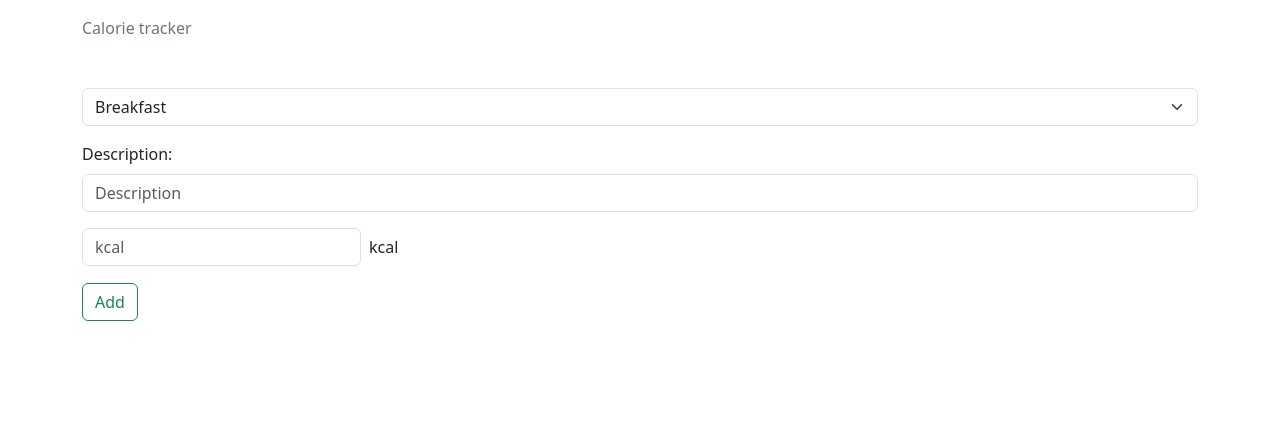
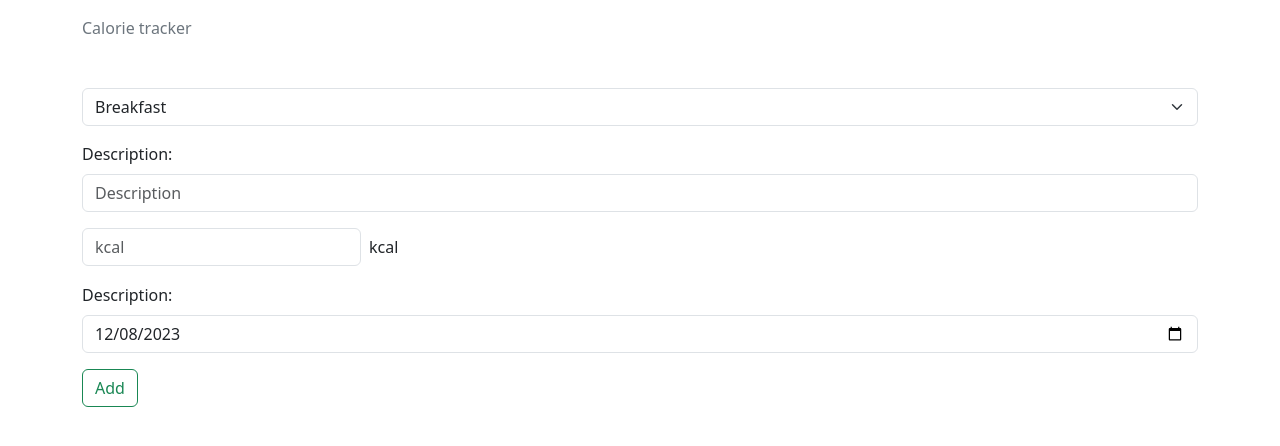
Before and after one commit to limbonalim/Home-Work-66, a React (Vite) app: page /add-meal in a window 1280 px wide. Shown: the top 446 px of the page. Built offline with nearby package versions, Linux system fonts and the light colour scheme.

Commit message:
added input for date in AddMeal component, FormatDaate class and sorted dishes in Home container

```diff
--- a/src/components/Dish/Dish.tsx
+++ b/src/components/Dish/Dish.tsx
@@ -1,22 +1,27 @@
 import React from 'react';
 import {Link} from 'react-router-dom';
+import {FormatDate} from '../FormatDate/FormatDate';
 
 interface Props {
   id: string;
   isDeleting: boolean;
   time: string;
+  date: string;
   description: string;
   kcal: number;
   onDelete: (id: string) => void;
 }
 
-const Dish: React.FC<Props> = ({id, time, description, kcal, onDelete, onEdit, isDeleting}) => {
+const MemoDish: React.FC<Props> = React.memo(function Dish({id, time, date, description, kcal, onDelete, isDeleting}) {
   const link = `/edit-meal/${id}`;
+  const currentDate = new FormatDate(date);
+
   return (
     <div className="border border-2 rounded d-flex gap-5 p-3">
       <div>
         <p className="fs-5 text-secondary">{time}</p>
         <p className="fs-3">{description}</p>
+        <p className="text-secondary">{currentDate.toStringFormatDate()}</p>
       </div>
       <span className="fw-medium ms-auto">{kcal} kcal</span>
       <div className="d-flex gap-2 align-items-start">
@@ -35,6 +40,8 @@ const Dish: React.FC<Props> = ({id, time, description, kcal, onDelete, onEdit, i
       </div>
     </div>
   );
-};
+}, (prevProps, nextProps) => {
+  return (prevProps.date === nextProps.date && prevProps.id === nextProps.id && prevProps.description === nextProps.description);
+});
 
-export default Dish;
+export default MemoDish;
--- /dev/null
+++ b/src/components/FormatDate/FormatDate.ts
@@ -0,0 +1,21 @@
+export class FormatDate {
+  private date;
+  daysOfWeek = ['Sunday', 'Monday', 'Tuesday', 'Wednesday', 'Thursday', 'Friday', 'Saturday'];
+  months = ['January', 'February', 'March', 'April', 'May', 'June', 'July', 'August', 'September', 'October', 'November', 'December'];
+
+  constructor(date) {
+    this.date = new Date(date);
+  }
+
+  apiFormatDate() {
+    return this.date.toISOString().slice(0, 10);
+  }
+
+  toStringFormatDate() {
+    const dayOfWeek = this.daysOfWeek[this.date.getDay()];
+    const month = this.months[this.date.getMonth()];
+    const dayOfMonth = this.date.getDate();
+    const year = this.date.getFullYear();
+    return `${dayOfWeek} ${month} ${dayOfMonth}, ${year}`;
+  }
+}
--- a/src/containers/AddMeal/AddMeal.tsx
+++ b/src/containers/AddMeal/AddMeal.tsx
@@ -3,10 +3,13 @@ import {useNavigate, useParams} from 'react-router-dom';
 import {times} from '../../constants';
 import axiosApi from '../../axios-api';
 import {FormDish, SubmitDish} from '../../types';
+import {FormatDate} from '../../components/FormatDate/FormatDate';
 
 const AddMeal = () => {
+  const current = new FormatDate(new Date()).apiFormatDate();
   const [dish, setDish] = useState<FormDish>({
     time: 'Breakfast',
+    date: current,
     description: '',
     kcal: '',
   });
@@ -50,6 +53,7 @@ const AddMeal = () => {
     try {
       const data: SubmitDish = {
         time: dish.time,
+        date: dish.date,
         description: dish.description,
         kcal: parseFloat(dish.kcal),
       };
@@ -63,6 +67,7 @@ const AddMeal = () => {
     try {
       const data: SubmitDish = {
         time: dish.time,
+        date: dish.date,
         description: dish.description,
         kcal: parseFloat(dish.kcal),
       };
@@ -119,6 +124,19 @@ const AddMeal = () => {
         />
         <label htmlFor="kcal" className="form-label">kcal</label>
       </div>
+      <div className="mb-3">
+        <label htmlFor="date" className="form-label">Description:</label>
+        <input
+          onChange={onChange}
+          value={dish.date}
+          className="form-control"
+          id="date"
+          name="date"
+          placeholder="Description"
+          type="date"
+          required
+        />
+      </div>
       <button type="submit" className="btn btn-outline-success">Add</button>
     </form>
   );
--- a/src/containers/Home/Home.tsx
+++ b/src/containers/Home/Home.tsx
@@ -1,8 +1,9 @@
 import React, {useEffect, useState} from 'react';
 import {Link} from 'react-router-dom';
 import axiosApi from '../../axios-api';
-import Dish from '../../components/Dish/Dish';
+import MemoDish from '../../components/Dish/Dish';
 import {ApiDishes, TypeDish} from '../../types';
+import {FormatDate} from '../../components/FormatDate/FormatDate';
 
 const Home = () => {
   const [total, setTotal] = useState<number>(0);
@@ -13,6 +14,7 @@ const Home = () => {
       const response = await axiosApi.get<ApiDishes | null>('/calories.json');
       if (response.status === 200 && response.data) {
         const keys: string[] = Object.keys(response.data);
+        const today = new FormatDate(new Date());
         const current: TypeDish[] = keys.map((id) => {
           return {
             ...response.data[id],
@@ -20,9 +22,13 @@ const Home = () => {
             id
           };
         });
-        setDishes(current);
+        const sorted = current.sort((prev, next) => prev.date > next.date ? 1 : -1);
+        setDishes(sorted);
         setTotal(current.reduce((accumulator, item) => {
-          return accumulator + item.kcal;
+          if (item.date === today.apiFormatDate()) {
+            return accumulator + item.kcal;
+          }
+          return accumulator;
         }, 0));
       } else {
         setTotal(0);
@@ -59,10 +65,11 @@ const Home = () => {
   };
 
   const listOfDishes = dishes.map((item) => (
-    <Dish
+    <MemoDish
       key={item.id}
       id={item.id}
       time={item.time}
+      date={item.date}
       description={item.description}
       kcal={item.kcal}
       onDelete={onDelete}
@@ -76,7 +83,7 @@ const Home = () => {
         <span>Total calories: <span className="fw-medium">{total} kcal</span></span>
         <Link to="/add-meal" className="btn btn-outline-success">Add new meal</Link>
       </div>
-      <div className="d-flex flex-column gap-3">
+      <div className="d-flex flex-column-reverse gap-3">
         {listOfDishes}
       </div>
     </>
--- a/src/containers/Layout/Layout.tsx
+++ b/src/containers/Layout/Layout.tsx
@@ -1,4 +1,4 @@
-import React, {PropsWithChildren} from 'react';
+import React from 'react';
 import {Link} from 'react-router-dom';
 
 interface Props extends React.PropsWithChildren {
--- a/src/types.d.ts
+++ b/src/types.d.ts
@@ -6,12 +6,14 @@ export interface TypeDish {
   id: string;
   isDeleting: boolean;
   time: 'Breakfast' | 'Snack' | 'Lunch' | 'Dinner';
+  date: string;
   description: string;
   kcal: number;
 }
 
 export interface FormDish {
   time: 'Breakfast' | 'Snack' | 'Lunch' | 'Dinner';
+  date: string;
   description: string;
   kcal: string;
 }
```
